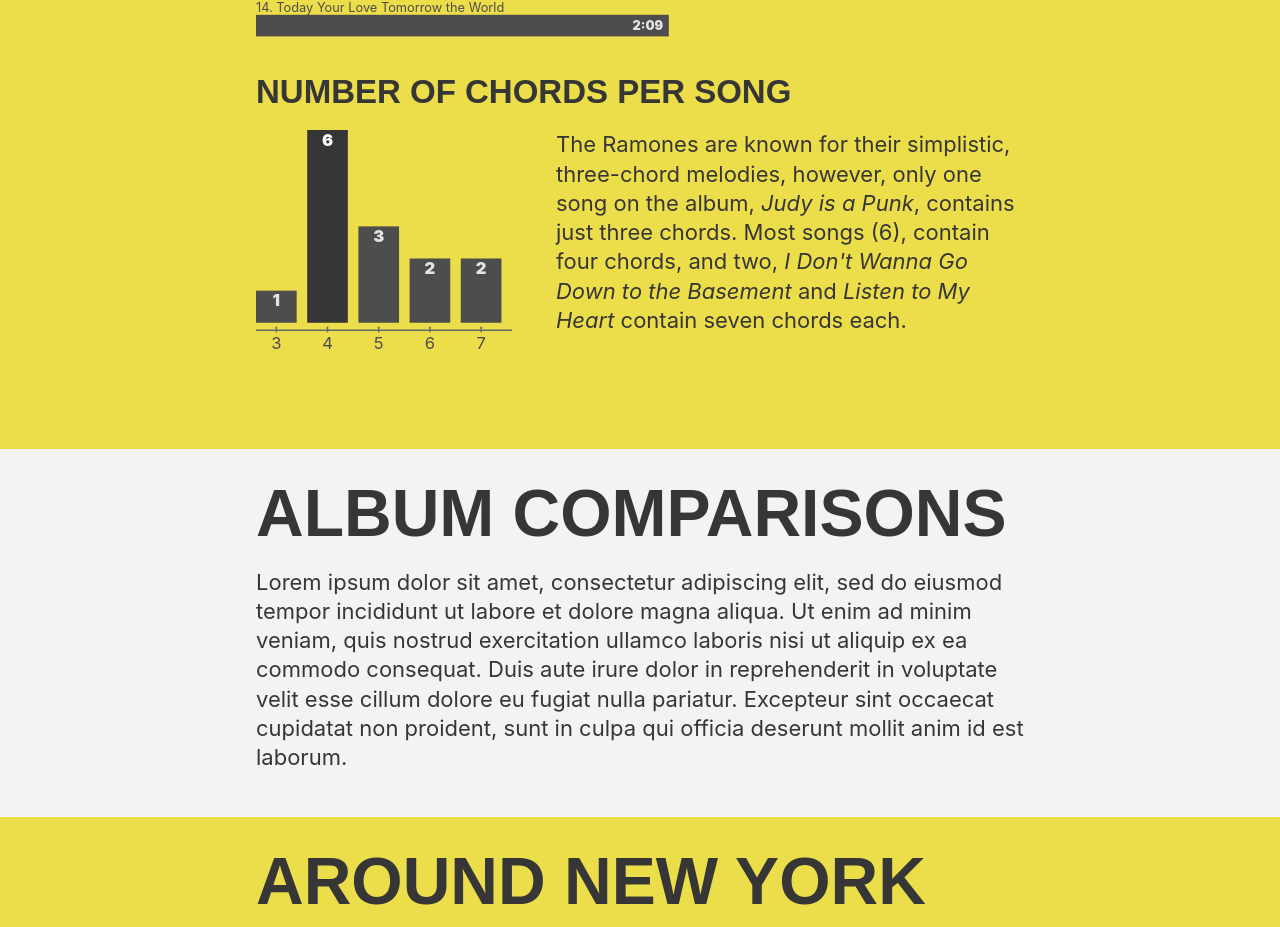
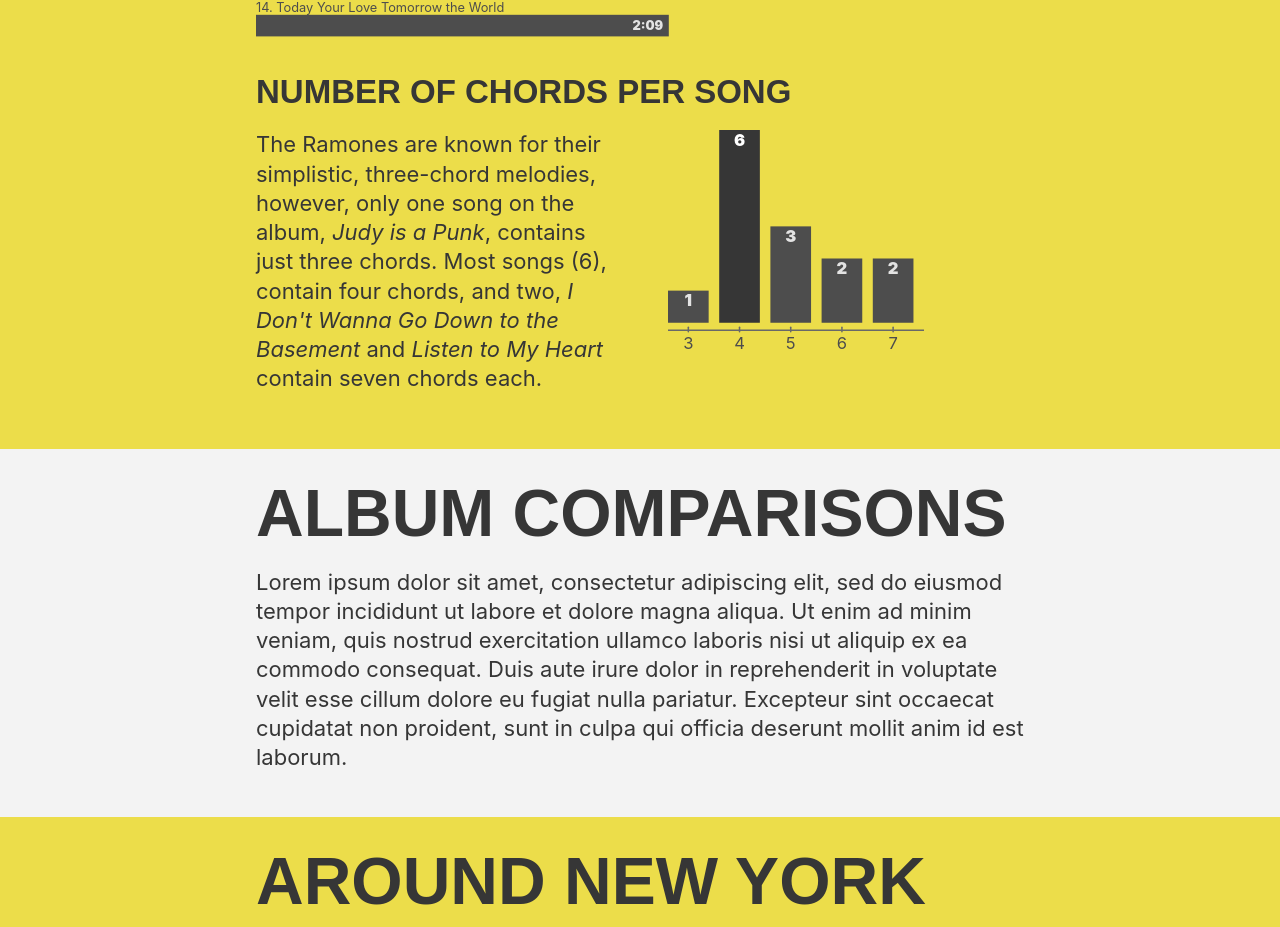
Before and after one commit to bowmanmc/ramones, a Vue app: page / in a window 1280 px wide. Shown: the part 3296-4223 px from the top of the page. Built offline with nearby package versions, Linux system fonts and the light colour scheme; a web font is replaced by a local one.

Commit message:
album charts

```diff
--- a/src/components/charts/NumChords.vue
+++ b/src/components/charts/NumChords.vue
@@ -4,6 +4,17 @@
         <h3>Number of Chords per Song</h3>
 
         <div class="NumChordsCtr">
+            <div class="NumChords__description">
+                <p>
+                    The Ramones are known for their simplistic, three-chord
+                    melodies, however, only one song on the album,
+                    <em>Judy is a Punk</em>,
+                    contains just three chords. Most songs (6), contain four
+                    chords, and two,
+                    <em>I Don't Wanna Go Down to the Basement</em> and
+                    <em>Listen to My Heart</em> contain seven chords each.
+                </p>
+            </div>
             <div class="NumChords__chart">
                 <svg class="Chart" viewBox="0 0 170 192">
                     <g class="count" transform="translate(0, 0)">
@@ -79,17 +90,6 @@
                     <line x1="0" x2="170" y1="133" y2="133"></line>
                 </svg>
             </div>
-            <div class="NumChords__description">
-                <p>
-                    The Ramones are known for their simplistic, three-chord
-                    melodies, however, only one song on the album,
-                    <em>Judy is a Punk</em>,
-                    contains just three chords. Most songs (6), contain four
-                    chords, and two,
-                    <em>I Don't Wanna Go Down to the Basement</em> and
-                    <em>Listen to My Heart</em> contain seven chords each.
-                </p>
-            </div>
         </div>
     </div>
 </template>
@@ -102,23 +102,37 @@
 
 <style lang="scss">
     @import "../../defaults/colors";
+    @import "../../defaults/devices";
+
 
     .NumChords {
 
         .NumChordsCtr {
             display: flex;
+            flex-wrap: wrap;
             padding-top: 1.0em;
 
             .NumChords__chart {
-                width: 256px;
+                width: 100%;
             }
 
             .NumChords__description {
-                flex: 1;
-                padding-left: 2.0em;
+                padding-right: 2.0em;
+                width: 100%;
 
                 p {
                     margin-top: 0;
+                }
+            }
+
+            @include desktop {
+                flex-wrap: nowrap;
+
+                .NumChords__chart {
+                    width: 356px;
+                }
+                .NumChords__description {
+                    flex: 1;
                 }
             }
         }
```
